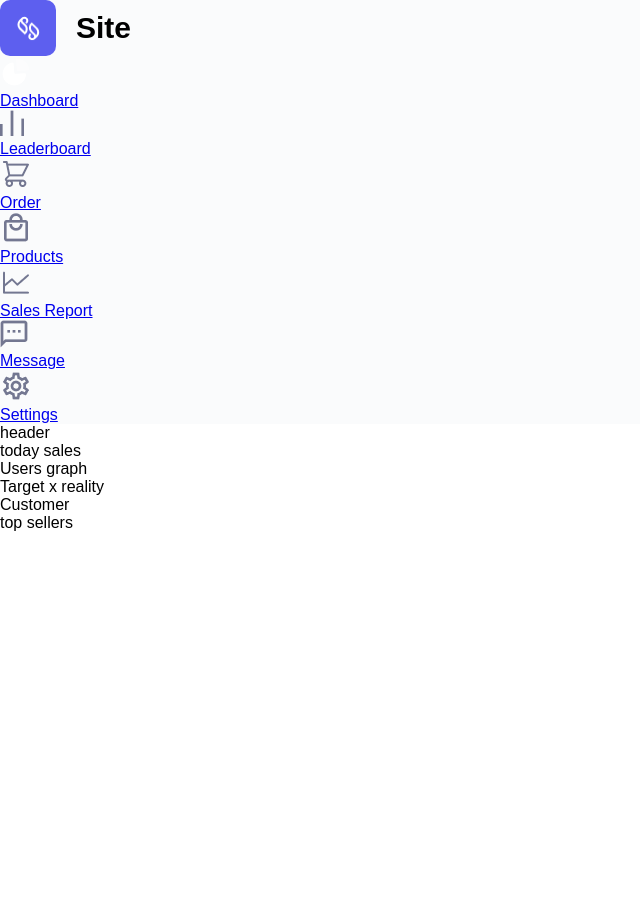
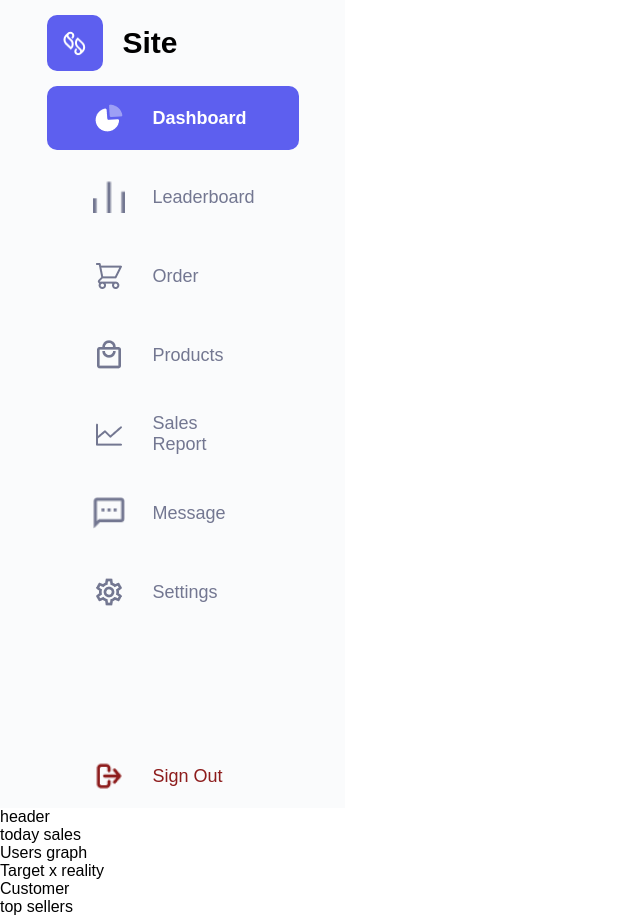
Before and after one commit to wesleydematos/dashboard, a React (Vite) app: page / in a window 1280 px wide. Shown: the whole page, without its empty margins (0-640 px from the left). Before the commit the page ends 800 px from the top, so only its background shows below. Built offline with nearby package versions, Linux system fonts and the light colour scheme.

Commit message:
feat: ends nav

```diff
--- a/src/components/Nav/index.jsx
+++ b/src/components/Nav/index.jsx
@@ -1,5 +1,5 @@
 import logo from "@/assets/dummy.png"
-import { StyledItems, StyledLogo, StyledNav } from "./style"
+import { StyledItems, StyledLogo, StyledNav, StyledSingOut } from "./style"
 import { Link } from "react-router-dom"
 import dash from "@/assets/dash.png"
 import leader from "@/assets/leader.png"
@@ -8,6 +8,7 @@ import products from "@/assets/products.png"
 import sales from "@/assets/sales.png"
 import message from "@/assets/message.png"
 import settings from "@/assets/settings.png"
+import signout from "@/assets/signout.png"
 
 function Nav() {
     return (
@@ -62,6 +63,10 @@ function Nav() {
             </Link>
             </li>
         </StyledItems>
+        <StyledSingOut>
+          <img src={signout} alt="botão de sair" />
+          <p>Sign Out</p>
+        </StyledSingOut>
       </StyledNav>
     )
   }
--- a/src/components/Nav/style.js
+++ b/src/components/Nav/style.js
@@ -1,13 +1,27 @@
 import styled from "styled-components";
 
 const StyledNav = styled.nav`
+    display: flex;
+    flex-direction: column;
+    align-items: center;
     background-color: var(--gray-bg);
+    min-height: 100vh;
+    width: 345px;
+
+    > :nth-child(1){
+        margin: 15px 0;
+    }
+
+    > :nth-child(3){
+        margin-top: calc(100vh - 680px);
+    }
 `
 
-const StyledLogo = styled.nav`
+const StyledLogo = styled.div`
     display: flex;
     align-items: center;
     gap: 20px;
+    width: 252px;
 
     div{
         display: flex;
@@ -31,6 +45,70 @@ const StyledLogo = styled.nav`
     }
 `
 
-const StyledItems = styled.ul``
+const StyledItems = styled.ul`
+    display: flex;
+    flex-direction: column;
+    gap: 15px;
 
-export { StyledNav, StyledLogo, StyledItems }
+    li{
+        width: 252px;
+        height: 64px;
+    }
+
+    li > a {
+        text-decoration: none;
+        display: flex;
+        flex-direction: row;
+        align-items: center;
+        justify-content: center;
+        gap: 28px;
+        height: 100%;
+
+        img{
+            height: 32px;
+            width: 32px;
+        }
+
+        p{
+            font-weight: 400;
+            font-size: 18px;
+            width: 100px;
+            color: var(--text-gray);
+        }
+    }
+
+    li:nth-child(1){
+        background-color: var(--primary-color);
+        border-radius: 10px;
+
+        a > p{
+            color: var(--white-bg);
+            font-weight: 600;
+        }
+    }
+`
+
+const StyledSingOut = styled.div`
+    cursor: pointer;
+    display: flex;
+    flex-direction: row;
+    align-items: center;
+    justify-content: center;
+    gap: 28px;
+    width: 252px;
+    height: 64px;
+
+    img{
+        height: 32px;
+        width: 32px;
+    }
+
+    p{
+        width: 100px;
+        color: var(--red-0);
+        font-weight: 400;
+        font-size: 18px;
+    }
+`
+
+export { StyledNav, StyledLogo, StyledItems, StyledSingOut }
```
Also changed, not shown: src/assets/signout.png (renamed from src/assets/singout.png).
